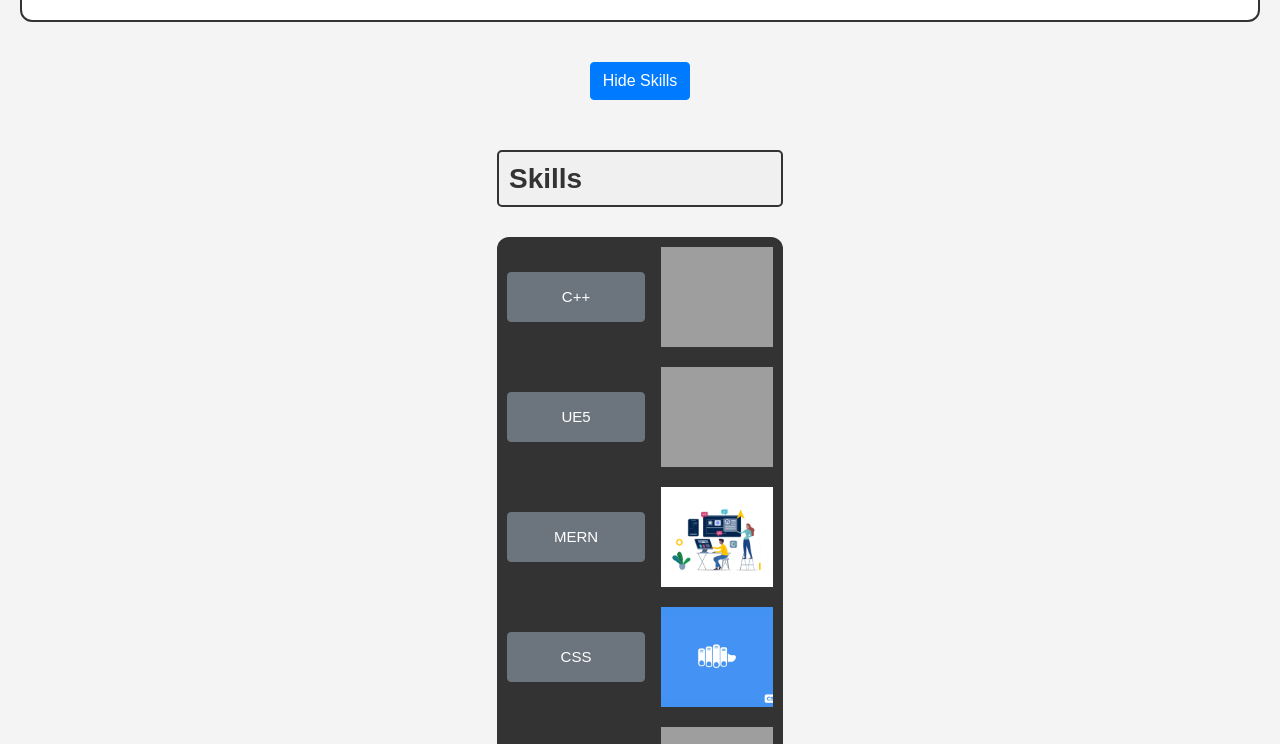
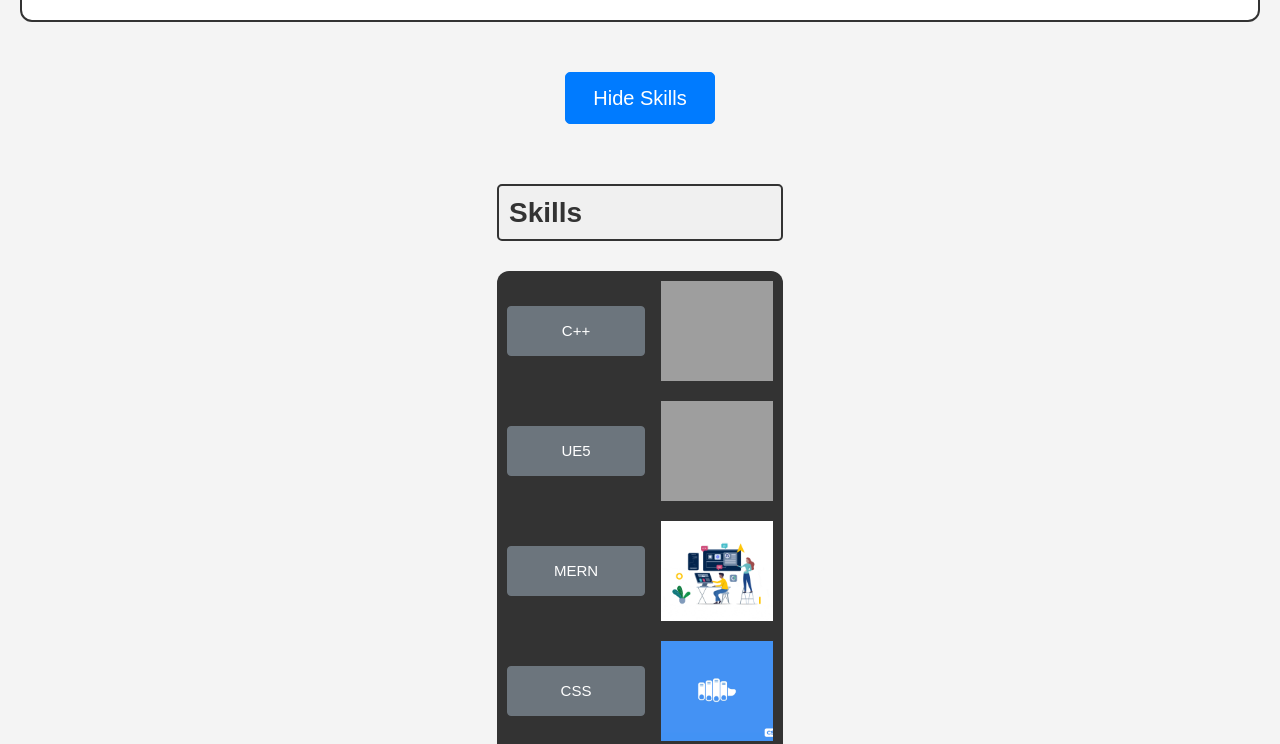
Before and after one commit to bones2421/bones2421.github.io, a website: page index.html in a window 1280 px wide. Shown: the part 858-1602 px from the top of the page. Drawn offline with nearby package versions, Linux system fonts and the light colour scheme; grey boxes are pictures that could not be loaded.

Commit message:
made buttons larger

```diff
--- a/index.html
+++ b/index.html
@@ -274,6 +274,15 @@
     background-color: #333;
     border-radius: 12px;
     margin: 8px 0;
+}
+
+#toggle-skills, #toggle-projects, #toggle-code-snippets {
+    font-size: 20px;
+    padding: 10px 20px; /* Increase padding */
+    min-width: 150px;
+    min-height: 50px;
+    border-radius: 5px;
+    margin: 10px 0;
 }
 
 .code-snippet {
```
